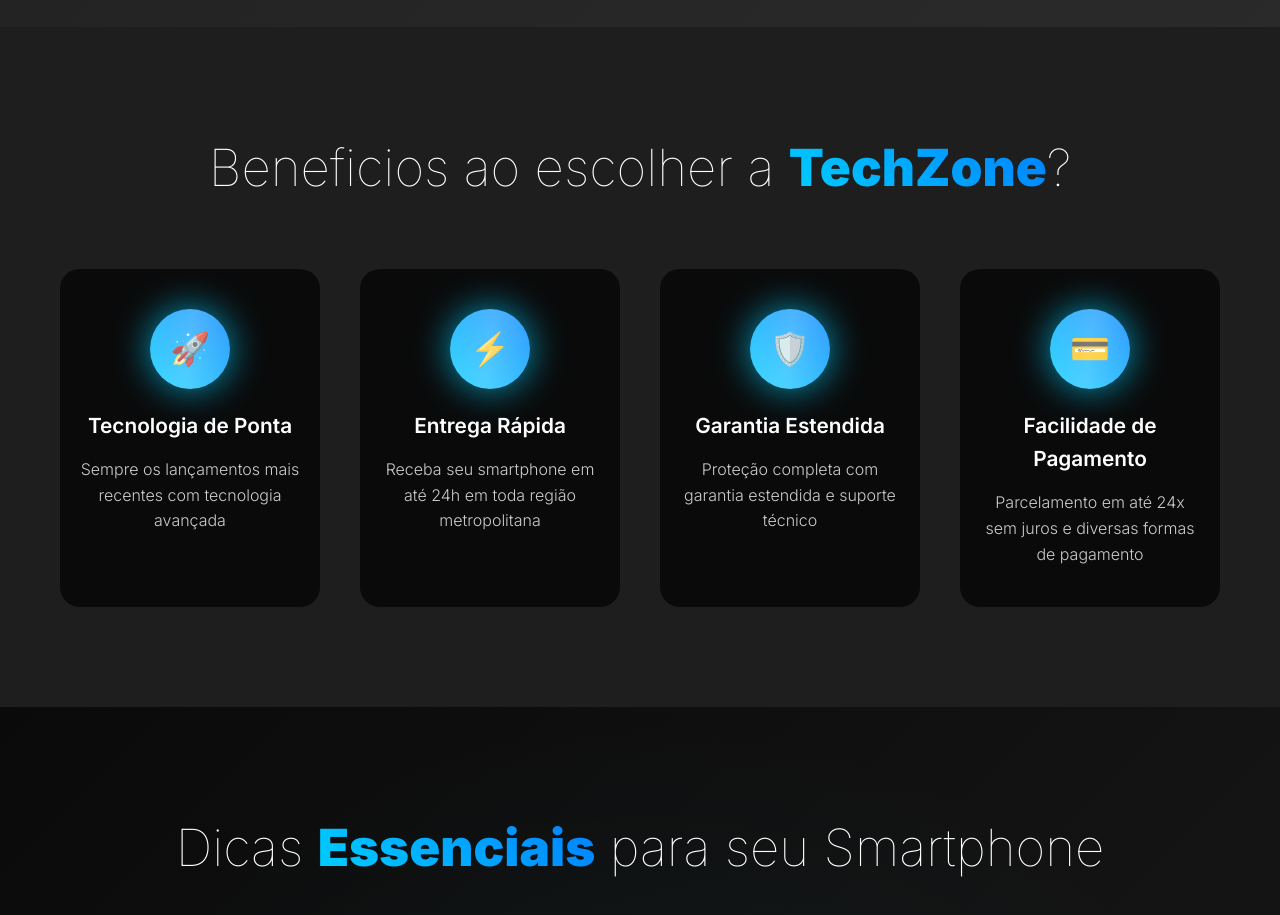
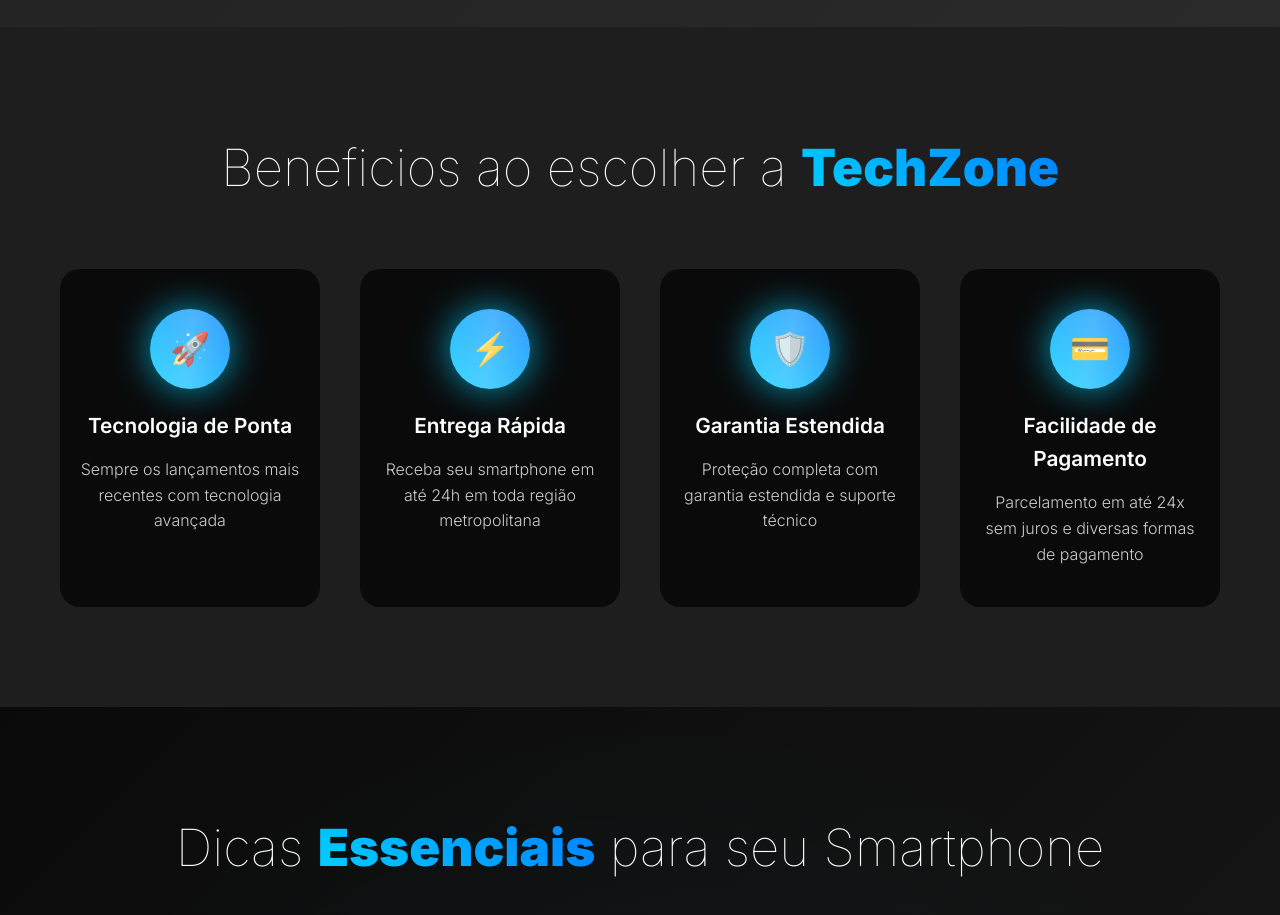
Before and after one commit to DezainCody/smartphones, a plain HTML site: page index.html in a window 1280 px wide. Shown: the part 1800-2715 px from the top of the page. Drawn offline with Linux system fonts and the light colour scheme.

Commit message:
Add files via upload

```diff
--- a/index.html
+++ b/index.html
@@ -1969,7 +1969,7 @@
     <!-- Features Section -->
     <section class="features" id="features">
         <div class="container">
-            <h2 class="section-title fade-in">Beneficios ao escolher a <span class="accent">TechZone</span>?</h2>
+            <h2 class="section-title fade-in">Beneficios ao escolher a <span class="accent">TechZone</span></h2>
             <div class="features-grid">
                 <div class="feature-card fade-in">
                     <div class="feature-icon">🚀</div>
```
